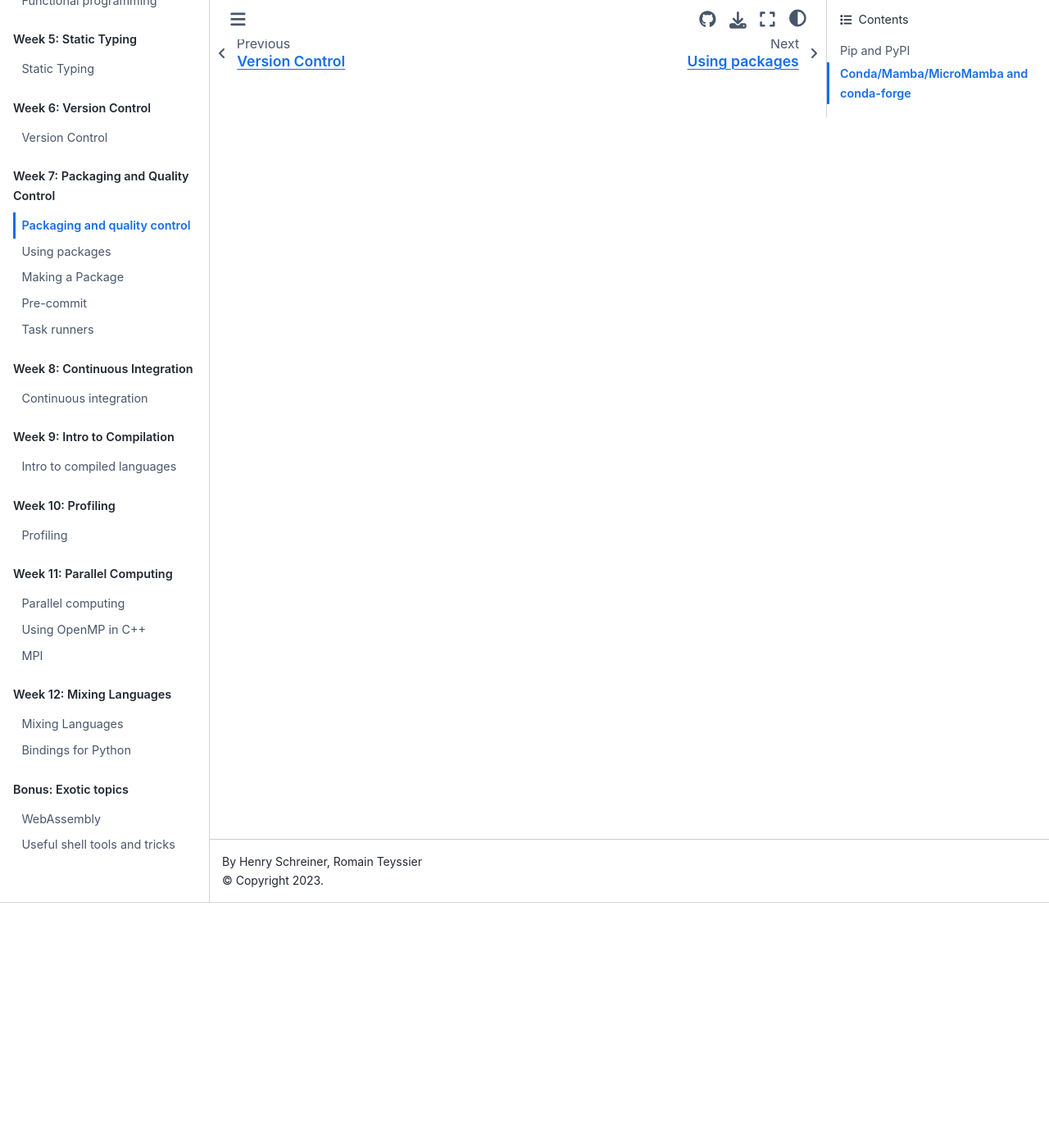
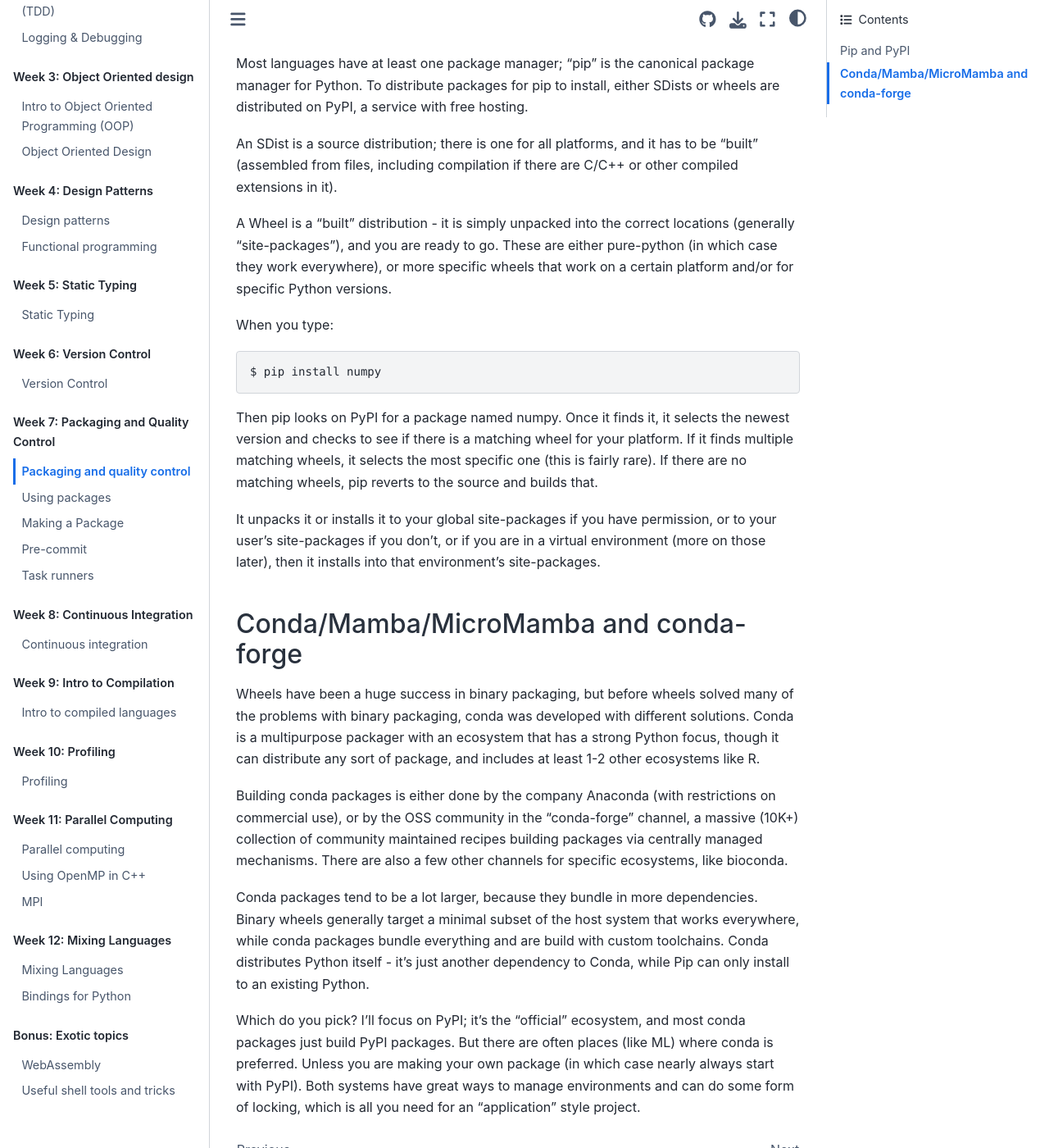
Before and after one commit to se-for-sci/se-for-sci.github.io, a Jupyter Book: the page built from content/week7/packaging.md, in a window 1280 px wide and 1400 px high, scrolled down 300 px. Shown: the whole window at 82% size. Built offline with Jupyter Book 1.0.4 settings and Sphinx 7.4.7 and the Sphinx Book theme 1.1.4, drawn with Linux system fonts in a browser that asks for light colours; some of the changed text lies outside the part shown.

Commit message:
chore: preparing for packaing
Signed-off-by: Henry Schreiner <henryschreineriii@gmail.com>

````diff
--- a/content/week7/packaging.md
+++ b/content/week7/packaging.md
@@ -1,5 +1,66 @@
 # Packaging and quality control
+
+Now you have your Git Repo, it's time to talk about how you structure it to make
+it distributable and usable by others. We'll focus on building a Python package,
+though most of the ideas here are available in other ecosystems for modern
+languages. C, C++, and Fortran stick out a bit for not having things like
+standard package managers; you can substitute a build system for these.
 
 ## Pip and PyPI
 
+Most languages have at least one package manager; "pip" is the canonical package
+manager for Python. To distribute packages for pip to install, either SDists or
+wheels are distributed on PyPI, a service with free hosting.
+
+An SDist is a source distribution; there is one for all platforms, and it has to
+be "built" (assembled from files, including compilation if there are C/C++ or
+other compiled extensions in it).
+
+A Wheel is a "built" distribution - it is simply unpacked into the correct
+locations (generally "site-packages"), and you are ready to go. These are either
+pure-python (in which case they work everywhere), or more specific wheels that
+work on a certain platform and/or for specific Python versions.
+
+When you type:
+
+```console
+$ pip install numpy
+```
+
+Then pip looks on PyPI for a package named numpy. Once it finds it, it selects
+the newest version and checks to see if there is a matching wheel for your
+platform. If it finds multiple matching wheels, it selects the most specific one
+(this is fairly rare). If there are no matching wheels, pip reverts to the
+source and builds that.
+
+It unpacks it or installs it to your global site-packages if you have
+permission, or to your user's site-packages if you don't, or if you are in a
+virtual environment (more on those later), then it installs into that
+environment's site-packages.
+
 ## Conda/Mamba/MicroMamba and conda-forge
+
+Wheels have been a huge success in binary packaging, but before wheels solved
+many of the problems with binary packaging, conda was developed with different
+solutions. Conda is a multipurpose packager with an ecosystem that has a strong
+Python focus, though it can distribute any sort of package, and includes at
+least 1-2 other ecosystems like R.
+
+Building conda packages is either done by the company Anaconda (with
+restrictions on commercial use), or by the OSS community in the "conda-forge"
+channel, a massive (10K+) collection of community maintained recipes building
+packages via centrally managed mechanisms. There are also a few other channels
+for specific ecosystems, like bioconda.
+
+Conda packages tend to be a lot larger, because they bundle in more
+dependencies. Binary wheels generally target a minimal subset of the host system
+that works everywhere, while conda packages bundle everything and are build with
+custom toolchains. Conda distributes Python itself - it's just another
+dependency to Conda, while Pip can only install to an existing Python.
+
+Which do you pick? I'll focus on PyPI; it's the "official" ecosystem, and most
+conda packages just build PyPI packages. But there are often places (like ML)
+where conda is preferred. Unless you are making your own package (in which case
+nearly always start with PyPI). Both systems have great ways to manage
+environments and can do some form of locking, which is all you need for an
+"application" style project.
````
Also changed, not shown: content/week7/task_runners.md (+9 -11 lines).
